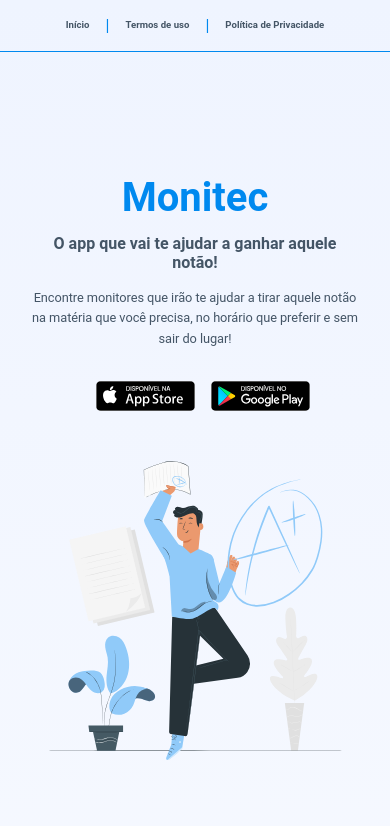
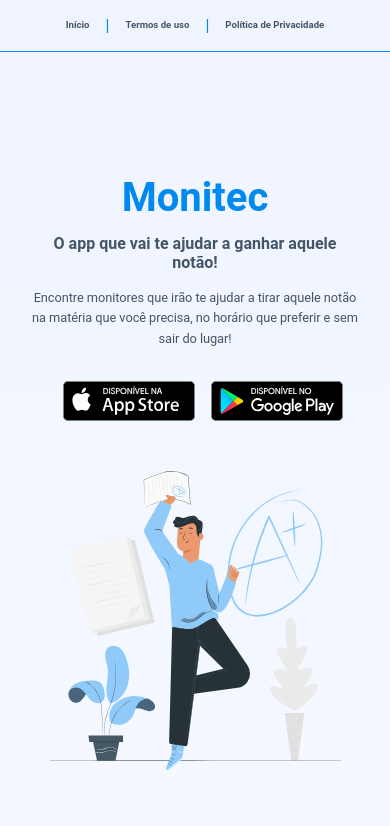
Before and after one commit to fatecoins/monitec, a plain HTML site: page index.html in a window 390 px wide. Shown: the top 826 px of the page. Drawn offline with Linux system fonts and the light colour scheme.

Commit message:
Atualiza tamanho do botão das lojas

```diff
--- a/style/index.scss
+++ b/style/index.scss
@@ -473,7 +473,7 @@ img {
     }
 }
 
-@media (max-width: 415px) {
+@media (max-width: 425px) {
     .container {
         grid-template-columns: 100%;
         grid-template-areas:
@@ -524,6 +524,12 @@ img {
                     font-size: 1rem;
                 }
             }
+
+            .badges {
+                a {
+                    width: 40%;
+                }
+            }
         }
 
         .content-reverse {
```
Also changed, not shown: style/index.css, 1 other file.
